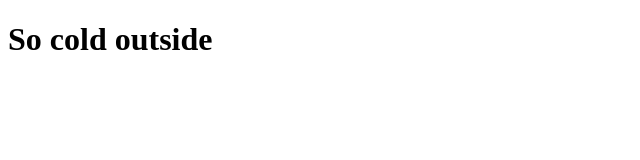
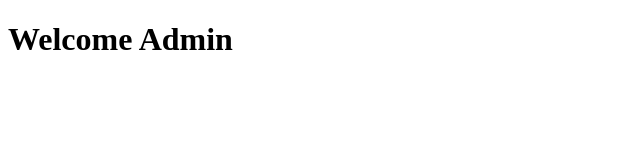
Before and after one commit to TemirovaAzima/typescript-react, a React (Vite) app: page / in a window 1280 px wide. Shown: the top 160 px of the page, without its empty margins (0-640 px from the left). Built offline with nearby package versions, Linux system fonts and the light colour scheme.

Commit message:
UserStatus conditional rendering

```diff
--- a/src/App.tsx
+++ b/src/App.tsx
@@ -1,10 +1,11 @@
-import Weather from "./components/Weather.tsx";
+
+import UserStatus from "./components/UserStatus.tsx";
 
 
 const App = () => {
     return (
         <div>
-            <Weather temperature={-45}/>
+            <UserStatus loggedIn={true} isAdmin={true}/>
         </div>
     )
 }
--- /dev/null
+++ b/src/components/UserStatus.tsx
@@ -0,0 +1,16 @@
+import React, {JSX} from "react";
+
+interface UserStatusProp{
+    loggedIn: boolean;
+    isAdmin: boolean;
+}
+
+const UserStatus: React.FC<UserStatusProp> = ({loggedIn, isAdmin} ): JSX.Element => {
+    if (loggedIn && isAdmin){
+        return <h1>Welcome Admin</h1>
+    }else{
+        return <h1>Welcome User</h1>
+    }
+
+}
+export default UserStatus
--- a/src/components/Weather.tsx
+++ /dev/null
@@ -1,19 +0,0 @@
-import {JSX} from "react";
-
-
-const Weather = ({temperature}: {temperature: number}): JSX.Element => {
-    if(temperature< 15){
-        return <h1>So cold outside</h1>
-    }else if(temperature>15 && temperature<25){
-        return <h1>Good weather</h1>
-    }else if(temperature>25 ) {
-        return <h1>So hot</h1>
-}
-
-    return (
-        <div>
-            <h1>Weather</h1>
-        </div>
-    )
-}
-export default Weather
```
